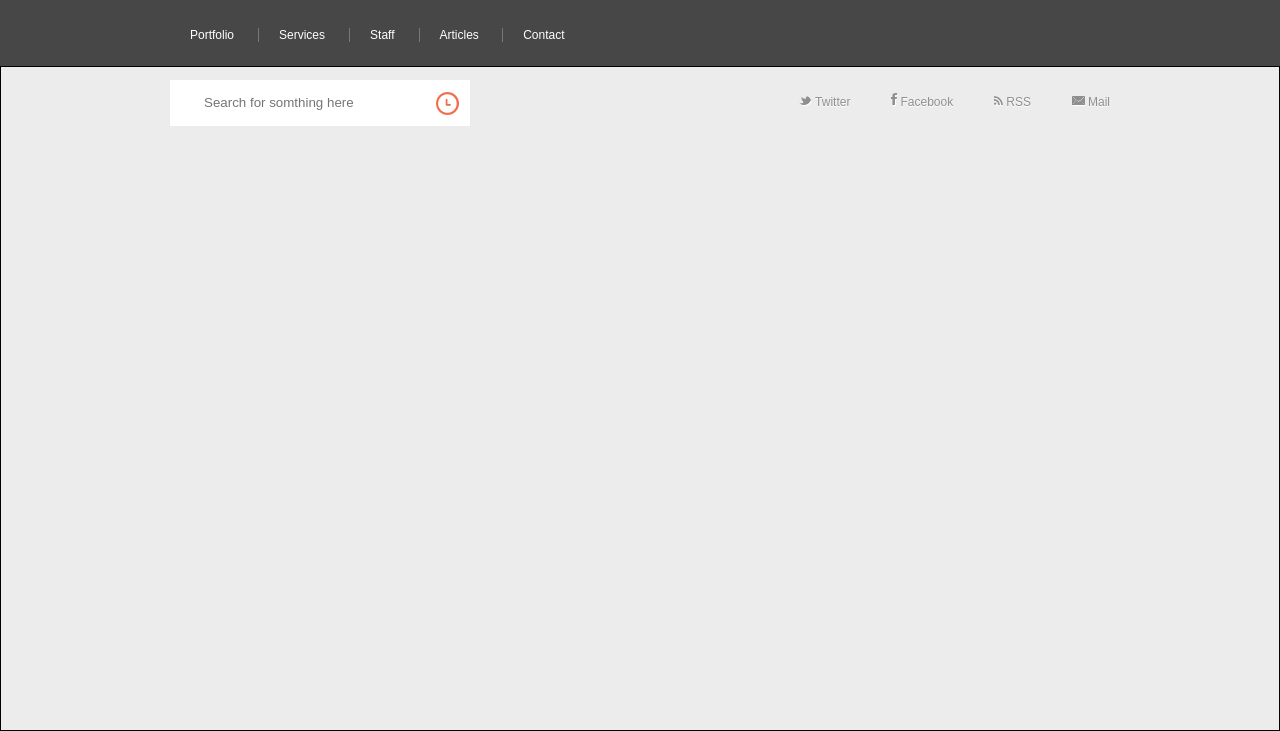
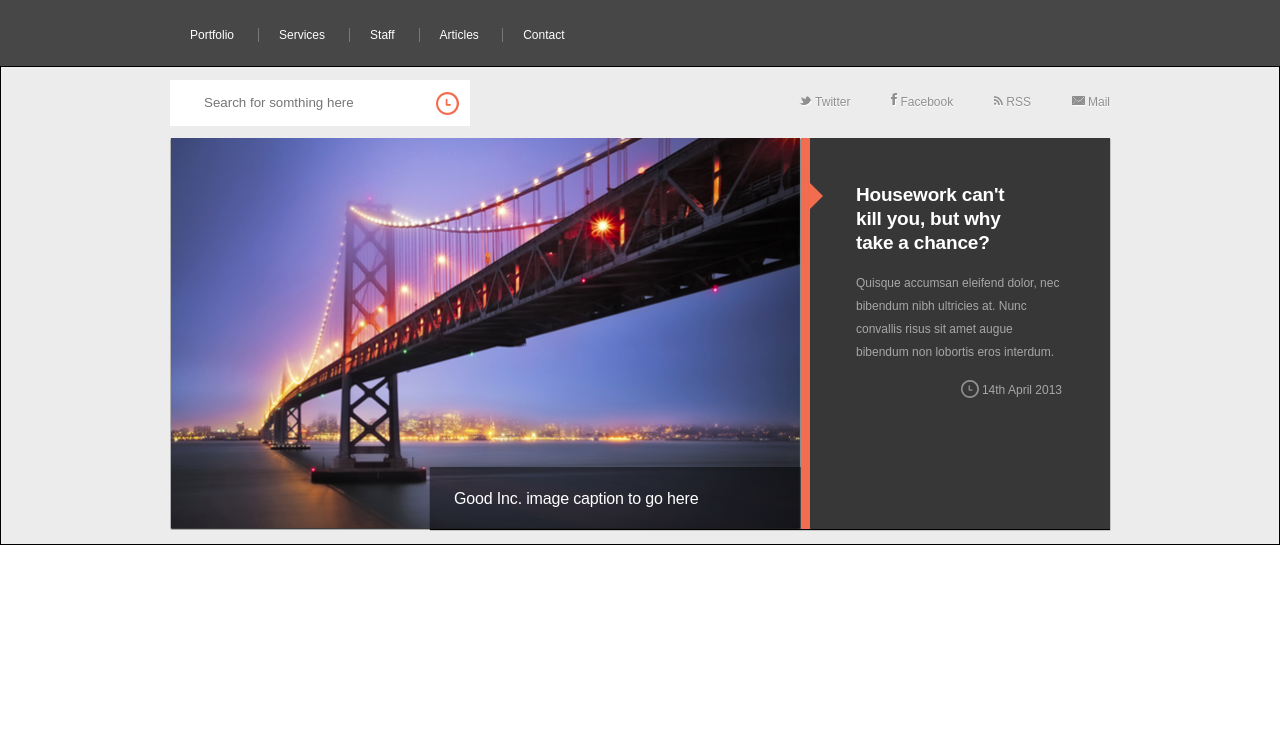
Before and after one commit to alex1mo/GoodInc, a plain HTML site: page source/index.html in a window 1280 px wide. Shown: the part 69-800 px from the top of the page. Drawn offline with Linux system fonts and the light colour scheme.

Commit message:
finish class=image

```diff
--- a/source/css/main.css
+++ b/source/css/main.css
@@ -97,7 +97,6 @@
 }
 
 section {
-    height: calc(100vh - 135px);
     border: 1px solid black;
     width: 100%;
     background: #ececec;
@@ -148,3 +147,103 @@ section>div {
     text-align: left;
     text-shadow: 0px 1px 0px #ffffff;
 }
+
+
+.image {
+    padding-bottom: 15px;
+    display: flex;
+}
+
+.image div:first-child{
+    height: 391px;
+    position: relative;
+}
+
+[src="img/Layer 4.png"] {
+    width: 631px;
+}
+
+.image-shadow {
+    position: absolute;
+    right: 0;
+    bottom: 0;
+    background-color:  rgba(0, 0, 0, 0.5);
+    box-shadow: 0px 1px 1px 0px #000000;
+    width: 371px;
+    height: 62px;
+    display: flex;
+    align-items: center;
+}
+
+.image-shadow p {
+    padding-left: 24px;
+    font-family: Arial;
+    color:  #ffffff;
+    font-size: 16px;
+    font-weight: 400;
+    letter-spacing: -0.16px;
+    line-height: 71px;
+    text-align: left;
+}
+
+.description {
+    position: relative;
+    border: #f26c4f solid 0px;
+    border-left-width: 9px;
+    height: 391px;
+    background-color:  #373737;
+    box-shadow: 0px 1px 1px 0px #000000;
+}
+
+.description::before {
+    position: absolute;
+    content: '';
+    width: 0;
+    height: 0;
+    border: solid 13px;
+    border-top-color: transparent;
+    border-right-color: transparent;
+    border-left-color: #f26c4f;
+    border-bottom-color: transparent;
+    transform: translateY(45px);
+}
+
+.description1{
+    padding: 45px 86px 17px 46px;
+    font-family: Arial;
+    color:  #ffffff;
+    font-size: 19px;
+    font-weight: 700;
+    letter-spacing: -0.19px;
+    line-height: 24px;
+    text-align: left;
+}
+
+.description2{
+    height: 104px;
+    padding: 0px 45px 22px 46px;
+    font-family: Arial;
+    overflow: hidden;
+    text-overflow: ellipsis;
+    color:  #a7a7a7;
+    font-size: 12px;
+    font-weight: 400;
+    line-height: 23px;
+    text-align: left;
+}
+
+.description3{
+    padding-right: 48px;
+    font-family: Arial;
+    color:  #a7a7a7;
+    font-size: 12px;
+    font-weight: 400;
+    line-height: 23px;
+    text-align: right;
+}
+
+.description3 img {
+    transform: translateY(4px);
+    width: 18px;
+    height: 18px;
+}
--- a/source/index.html
+++ b/source/index.html
@@ -42,6 +42,32 @@
 						<a href=""> <img src="img/Shape 17.svg" alt=""> Mail</a>
 					</div>
 			</div>
+			<div class="image">
+				<div>
+					<img src="img/Layer 4.png" alt="">
+					<div class="image-shadow">
+						<p>
+							Good Inc. image caption to go here
+						</p>
+					</div>
+				</div>
+				<div class="description">
+					<p class="description1">
+						Housework can't kill you, but why take a chance?
+					</p>
+					<p class="description2">
+						Quisque accumsan eleifend dolor, nec bibendum nibh ultricies at. Nunc convallis risus sit amet
+						augue bibendum non lobortis eros interdum. ...
+						 <!-- Maecenas quis risus felis, at volutpat elit
+						Proin vel nisl in orci venenatis suscipit eget sed lectus. Cras ante nunc, dapibus sit amet
+						sagittis non, interdum eu ipsum. Vivamus sagittis consectetur felis, vel auctor dui rhoncus nec.
+						Cras eleifend ornare diam, at iaculis arcu bibendum at. -->
+					</p>
+					<p class="description3">
+						<time><img src="img/clock (1).svg" alt=""> 14th April 2013</time>
+					</p>
+				</div>
+			</div>
 		</div>
 	</section>
 </body>
```
Also changed, not shown: source/img/Layer 4.png (added), source/img/clock (1).svg (added).
